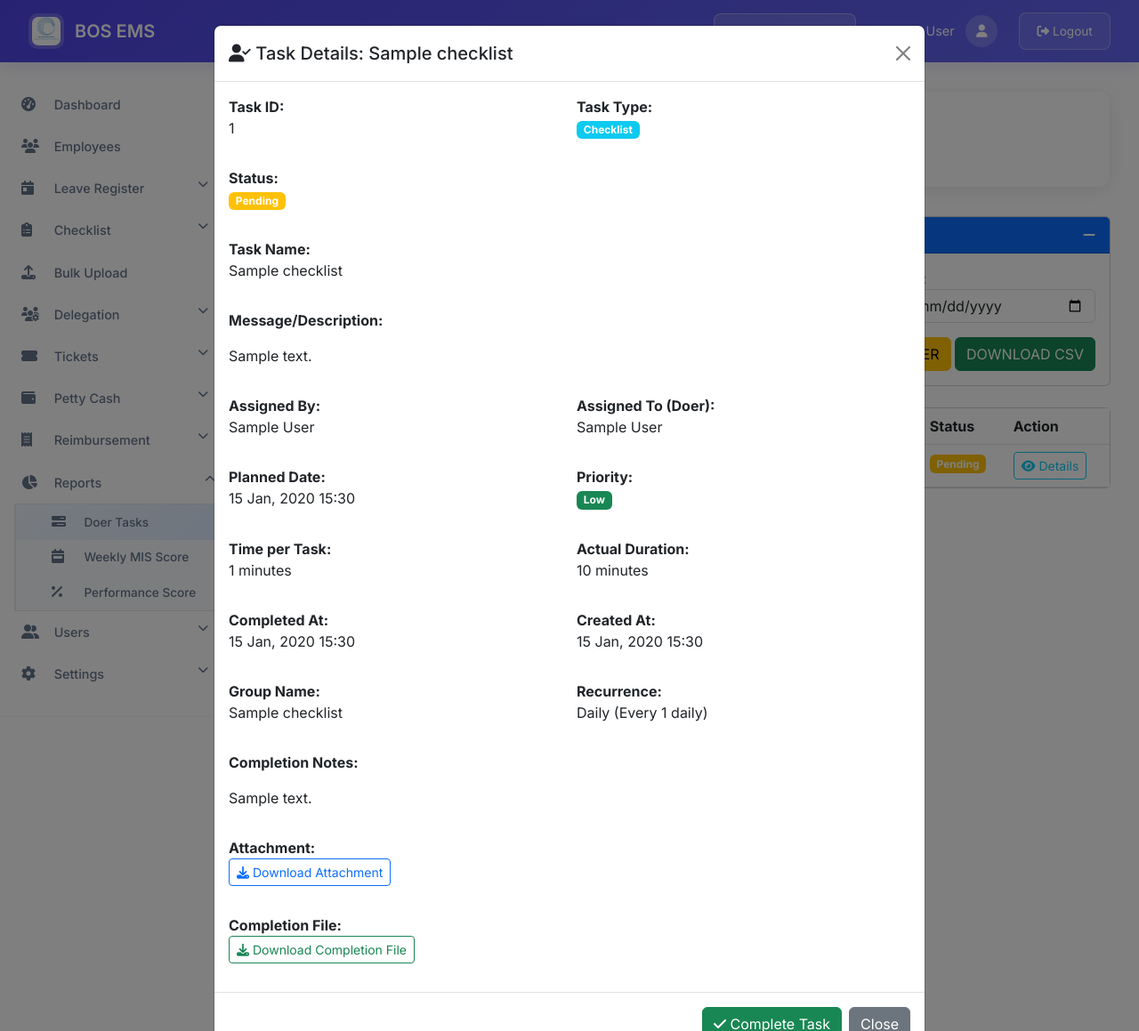
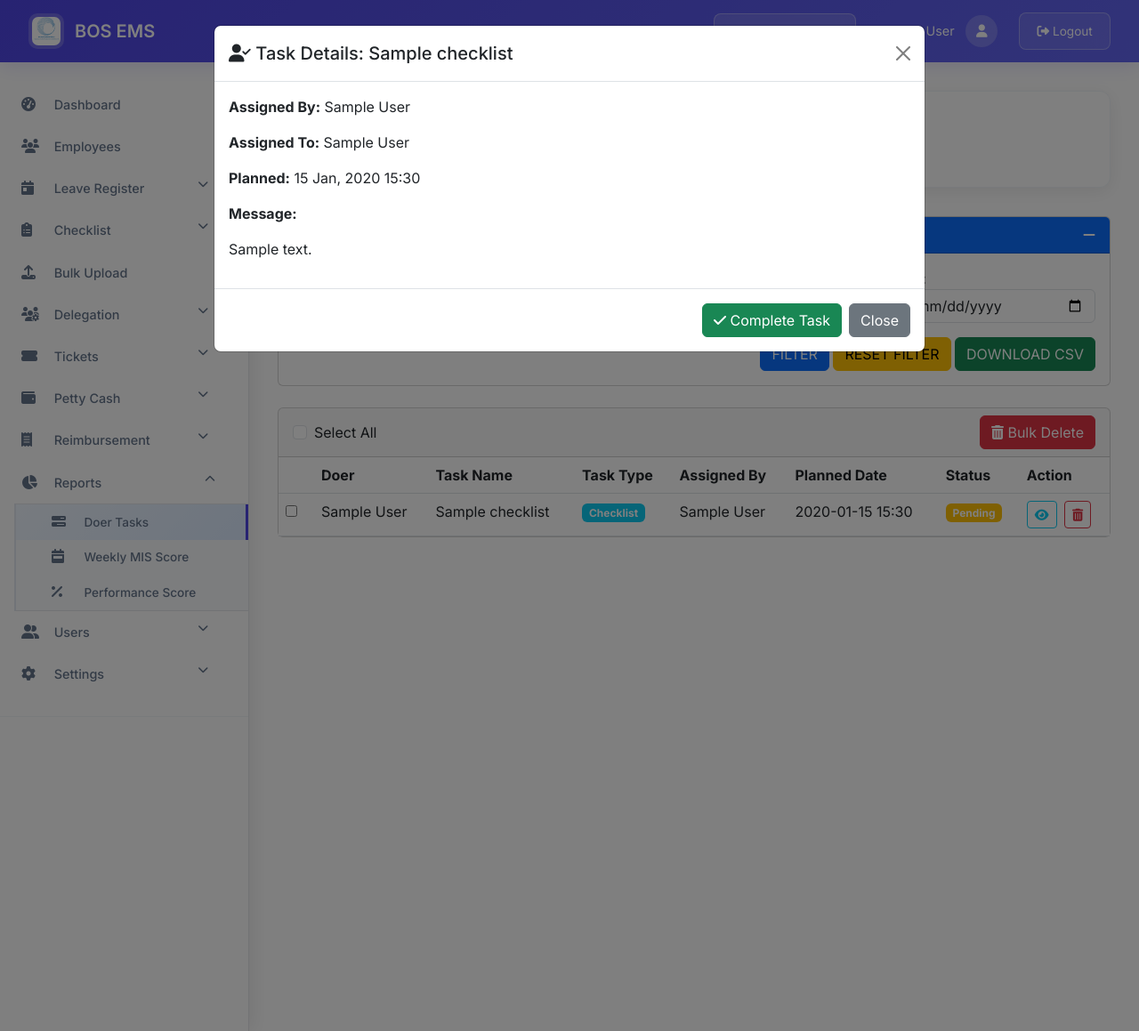
Before and after one commit to madhurjya9655/EMS-SYSTEM, a Django app: page /reports/doer-tasks/ in a window 1280 px wide, after a click on "View Details". Shown: the whole page at 89% size. Run offline with Django 5.2, Linux system fonts and the light colour scheme; a user stored in the database is signed in; tables that the repository leaves empty hold one stand-in row (values such as "Sample post"); some libraries are stand-ins or nearby versions.

Commit message:
Update list_doer_tasks.html

```diff
--- a/templates/reports/list_doer_tasks.html
+++ b/templates/reports/list_doer_tasks.html
@@ -8,6 +8,7 @@
     <h1 class="page-title">Doer Tasks Report</h1>
   </div>
 
+  <!-- FILTER CARD -->
   <div class="card mb-4">
     <div class="card-header bg-primary text-white d-flex justify-content-between align-items-center"
          data-bs-toggle="collapse" href="#filterPanel" role="button" aria-expanded="true">
@@ -43,11 +44,30 @@
     </div>
   </div>
 
+  <!-- BULK DELETE FORM WRAPS THE TABLE -->
+  <form id="bulkForm" method="post" novalidate>
+    {% csrf_token %}
+    <input type="hidden" name="action" id="bulkAction" value="">
     <div class="card">
+      <div class="card-header d-flex justify-content-between align-items-center">
+        <div>
+          <label class="form-check m-0">
+            <input class="form-check-input" type="checkbox" id="selectAll">
+            <span class="form-check-label">Select All</span>
+          </label>
+        </div>
+        <div>
+          <button type="button" class="btn btn-danger" id="bulkDeleteBtn">
+            <i class="fas fa-trash-alt"></i> Bulk Delete
+          </button>
+        </div>
+      </div>
+
       <div class="table-responsive">
         <table class="table table-hover mb-0">
           <thead>
             <tr>
+              <th style="width:40px;"></th>
               <th>Doer</th>
               <th>Task Name</th>
               <th>Task Type</th>
@@ -60,6 +80,10 @@
           <tbody>
             {% for item in items %}
             <tr>
+              <td>
+                <!-- name="sel" so Django sees request.POST.getlist("sel") -->
+                <input type="checkbox" class="row-check" name="sel" value="{{ item.id }}">
+              </td>
               <td>{{ item.assign_to.get_full_name|default:item.assign_to.username }}</td>
               <td>{{ item.task_name }}</td>
               <td>
@@ -76,26 +100,43 @@
                   {{ item.status }}
                 </span>
               </td>
-            <td>
-              <!-- Details Button -->
-              <button type="button" class="btn btn-sm btn-outline-info"
-                      data-bs-toggle="modal" data-bs-target="#doerTaskDetailsModal{{ item.id }}"
+              <td class="text-nowrap">
+                <button type="button"
+                        class="btn btn-sm btn-outline-info"
+                        data-bs-toggle="modal"
+                        data-bs-target="#doerTaskDetailsModal{{ item.id }}"
                         title="View Details">
-                <i class="fas fa-eye"></i> Details
+                  <i class="fas fa-eye"></i>
+                </button>
+
+                <!-- no inline JS; use data-pk and bind in script -->
+                <button type="button"
+                        class="btn btn-sm btn-outline-danger ms-1 delete-one"
+                        data-pk="{{ item.id }}"
+                        title="Delete">
+                  <i class="fas fa-trash-alt"></i>
                 </button>
               </td>
             </tr>
             {% empty %}
             <tr>
-            <td colspan="7" class="text-center text-muted">No tasks found for these criteria.</td>
+              <td colspan="8" class="text-center text-muted">No tasks found for these criteria.</td>
             </tr>
             {% endfor %}
           </tbody>
         </table>
       </div>
     </div>
+  </form>
 
-  <!-- Details Modals for doer tasks -->
+  <!-- Hidden single-delete form -->
+  <form id="singleDeleteForm" method="post" class="d-none">
+    {% csrf_token %}
+    <input type="hidden" name="action" value="delete_one">
+    <input type="hidden" name="pk" id="singleDeletePk">
+  </form>
+
+  <!-- Details Modals (trimmed) -->
   {% for item in items %}
   <div class="modal fade" id="doerTaskDetailsModal{{ item.id }}" tabindex="-1" aria-labelledby="doerTaskDetailsModalLabel{{ item.id }}" aria-hidden="true">
       <div class="modal-dialog modal-lg">
@@ -107,135 +148,10 @@
                   <button type="button" class="btn-close" data-bs-dismiss="modal" aria-label="Close"></button>
               </div>
               <div class="modal-body">
-                  <div class="row g-3">
-                      <div class="col-md-6">
-                          <label class="fw-bold">Task ID:</label>
-                          <p>{{ item.id }}</p>
-                      </div>
-                      <div class="col-md-6">
-                          <label class="fw-bold">Task Type:</label>
-                          <p>
-                              {% if item.mode %}
-                                  <span class="badge bg-info">Checklist</span>
-                              {% else %}
-                                  <span class="badge bg-secondary">One-time Task</span>
-                              {% endif %}
-                          </p>
-                      </div>
-                      <div class="col-md-6">
-                          <label class="fw-bold">Status:</label>
-                          <p>
-                              <span class="badge bg-{% if item.status == 'Pending' %}warning{% elif item.status == 'Completed' %}success{% else %}primary{% endif %}">
-                                  {{ item.status }}
-                              </span>
-                          </p>
-                      </div>
-                      <div class="col-12">
-                          <label class="fw-bold">Task Name:</label>
-                          <p>{{ item.task_name }}</p>
-                      </div>
-                      {% if item.message %}
-                      <div class="col-12">
-                          <label class="fw-bold">Message/Description:</label>
-                          <p>{{ item.message|linebreaks }}</p>
-                      </div>
-                      {% endif %}
-                      <div class="col-md-6">
-                          <label class="fw-bold">Assigned By:</label>
-                          <p>{{ item.assign_by.get_full_name|default:item.assign_by.username }}</p>
-                      </div>
-                      <div class="col-md-6">
-                          <label class="fw-bold">Assigned To (Doer):</label>
-                          <p>{{ item.assign_to.get_full_name|default:item.assign_to.username }}</p>
-                      </div>
-                      <div class="col-md-6">
-                          <label class="fw-bold">Planned Date:</label>
-                          <p>{{ item.planned_date|date:"d M, Y H:i" }}</p>
-                      </div>
-                      {% if item.priority %}
-                      <div class="col-md-6">
-                          <label class="fw-bold">Priority:</label>
-                          <p>
-                              <span class="badge bg-{% if item.priority == 'High' %}danger{% elif item.priority == 'Medium' %}warning{% else %}success{% endif %}">
-                                  {{ item.priority }}
-                              </span>
-                          </p>
-                      </div>
-                      {% endif %}
-                      {% if item.time_per_task_minutes %}
-                      <div class="col-md-6">
-                          <label class="fw-bold">Time per Task:</label>
-                          <p>{{ item.time_per_task_minutes }} minutes</p>
-                      </div>
-                      {% endif %}
-                      {% if item.actual_duration_minutes %}
-                      <div class="col-md-6">
-                          <label class="fw-bold">Actual Duration:</label>
-                          <p>{{ item.actual_duration_minutes }} minutes</p>
-                      </div>
-                      {% endif %}
-                      {% if item.completed_at %}
-                      <div class="col-md-6">
-                          <label class="fw-bold">Completed At:</label>
-                          <p>{{ item.completed_at|date:"d M, Y H:i" }}</p>
-                      </div>
-                      {% endif %}
-                      {% if item.created_at %}
-                      <div class="col-md-6">
-                          <label class="fw-bold">Created At:</label>
-                          <p>{{ item.created_at|date:"d M, Y H:i" }}</p>
-                      </div>
-                      {% endif %}
-                      {% if item.group_name %}
-                      <div class="col-md-6">
-                          <label class="fw-bold">Group Name:</label>
-                          <p>{{ item.group_name }}</p>
-                      </div>
-                      {% endif %}
-                      {% if item.frequency %}
-                      <div class="col-md-6">
-                          <label class="fw-bold">Recurrence:</label>
-                          <p>{{ item.mode }} (Every {{ item.frequency }} {{ item.mode|lower }}{{ item.frequency|pluralize }})</p>
-                      </div>
-                      {% endif %}
-                      {% if item.doer_notes %}
-                      <div class="col-12">
-                          <label class="fw-bold">Completion Notes:</label>
-                          <p>{{ item.doer_notes|linebreaks }}</p>
-                      </div>
-                      {% endif %}
-                      {% if item.media_upload %}
-                      <div class="col-12">
-                          <label class="fw-bold">Attachment:</label>
-                          <p>
-                              <a href="{{ item.media_upload.url }}" target="_blank" class="btn btn-sm btn-outline-primary">
-                                  <i class="fas fa-download"></i> Download Attachment
-                              </a>
-                          </p>
-                      </div>
-                      {% endif %}
-                      {% if item.doer_file %}
-                      <div class="col-12">
-                          <label class="fw-bold">Completion File:</label>
-                          <p>
-                              <a href="{{ item.doer_file.url }}" target="_blank" class="btn btn-sm btn-outline-success">
-                                  <i class="fas fa-download"></i> Download Completion File
-                              </a>
-                          </p>
-                      </div>
-                      {% endif %}
-                      {% if item.audio_recording %}
-                      <div class="col-12">
-                          <label class="fw-bold">Audio Recording:</label>
-                          <p>
-                              <audio controls class="w-100">
-                                  <source src="{{ item.audio_recording.url }}" type="audio/mpeg">
-                                  Your browser does not support the audio element.
-                              </audio>
-                          </p>
-                      </div>
-                      {% endif %}
-                  </div>
+                  <p><strong>Assigned By:</strong> {{ item.assign_by.get_full_name|default:item.assign_by.username }}</p>
+                  <p><strong>Assigned To:</strong> {{ item.assign_to.get_full_name|default:item.assign_to.username }}</p>
+                  <p><strong>Planned:</strong> {{ item.planned_date|date:"d M, Y H:i" }}</p>
+                  {% if item.message %}<p><strong>Message:</strong><br>{{ item.message|linebreaks }}</p>{% endif %}
               </div>
               <div class="modal-footer">
                   {% if item.status == 'Pending' %}
@@ -251,12 +167,68 @@
   {% endfor %}
 
   <script>
-    document.querySelectorAll('[data-bs-toggle="collapse"]').forEach(btn => {
-      btn.addEventListener('click', () => {
-        const icon = btn.querySelector('i');
-        icon.classList.toggle('fa-minus');
-        icon.classList.toggle('fa-plus');
+  (function () {
+    // Toggle +/- icon on filter card
+    var toggles = document.querySelectorAll('[data-bs-toggle="collapse"]');
+    for (var i = 0; i < toggles.length; i++) {
+      toggles[i].addEventListener('click', function () {
+        var icon = this.querySelector('i');
+        if (!icon) return;
+        if (icon.classList.contains('fa-minus')) {
+          icon.classList.remove('fa-minus');
+          icon.classList.add('fa-plus');
+        } else {
+          icon.classList.remove('fa-plus');
+          icon.classList.add('fa-minus');
+        }
       });
+    }
+
+    function getRowChecks() {
+      return document.getElementsByClassName('row-check');
+    }
+
+    // Select all / unselect all
+    var selectAll = document.getElementById('selectAll');
+    if (selectAll) {
+      selectAll.addEventListener('change', function () {
+        var checks = getRowChecks();
+        for (var i = 0; i < checks.length; i++) {
+          checks[i].checked = selectAll.checked;
+        }
       });
+    }
+
+    // Bulk delete
+    var bulkBtn = document.getElementById('bulkDeleteBtn');
+    if (bulkBtn) {
+      bulkBtn.addEventListener('click', function () {
+        var checks = getRowChecks();
+        var any = false;
+        for (var i = 0; i < checks.length; i++) {
+          if (checks[i].checked) { any = true; break; }
+        }
+        if (!any) {
+          alert('Please select at least one row.');
+          return;
+        }
+        if (confirm('Delete selected tasks? This cannot be undone.')) {
+          document.getElementById('bulkAction').value = 'bulk_delete';
+          document.getElementById('bulkForm').submit();
+        }
+      });
+    }
+
+    // Single delete via hidden form (no inline JS)
+    var delBtns = document.getElementsByClassName('delete-one');
+    for (var j = 0; j < delBtns.length; j++) {
+      delBtns[j].addEventListener('click', function () {
+        var pk = this.getAttribute('data-pk');
+        if (!confirm('Delete this task?')) return;
+        document.getElementById('singleDeletePk').value = pk;
+        document.getElementById('singleDeleteForm').submit();
+      });
+    }
+  })();
   </script>
 {% endblock %}
```
Lines whose indentation alone changed are shown as unchanged.
